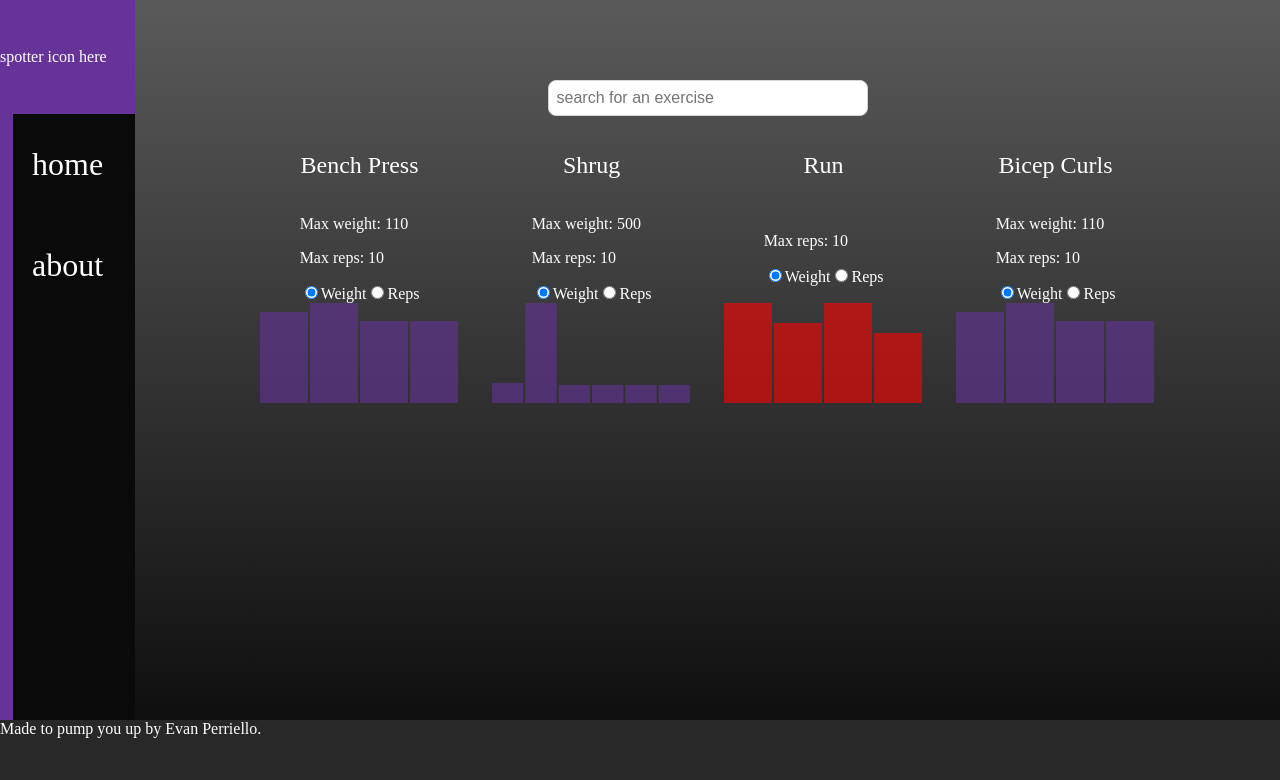
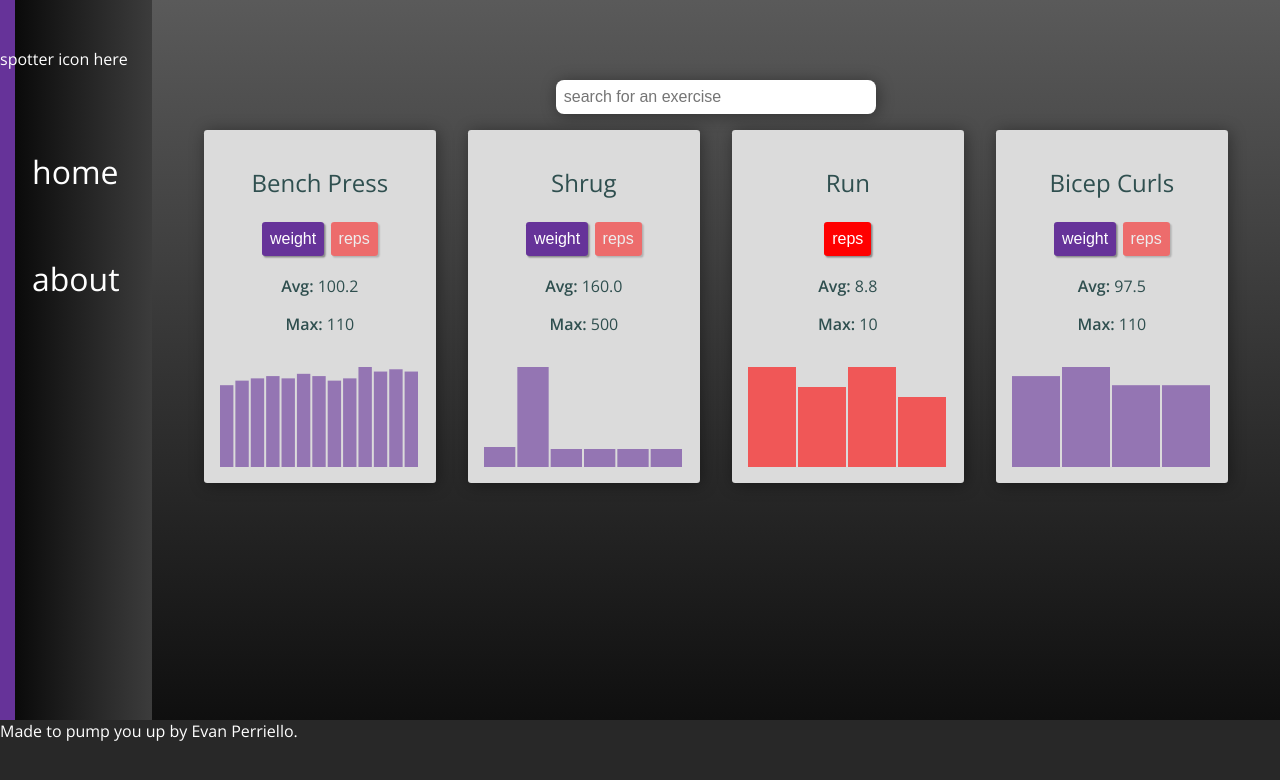
Before and after one commit to evanperriello/spotter, a Vue app: page / in a window 1280 px wide. Shown: the top 780 px of the page. Built offline with nearby package versions, Linux system fonts and the light colour scheme.

Commit message:
resolve jest config error, improve look and feel of bar graph components.

```diff
--- a/jest.config.js
+++ b/jest.config.js
@@ -11,6 +11,6 @@ module.exports = {
   },
   snapshotSerializers: ["jest-serializer-vue"],
   testMatch: [
-    "<rootDir>/(tests/unit/**/*.spec.(js|jsx|ts|tsx)|**/__tests__/*.(js|jsx|ts|tsx))"
+    "**/tests/unit/**/*.spec.(js|jsx|ts|tsx)|**/__tests__/*.(js|jsx|ts|tsx)"
   ]
 };
--- a/public/index.html
+++ b/public/index.html
@@ -6,6 +6,7 @@
   <meta http-equiv="X-UA-Compatible" content="IE=edge">
   <meta name="viewport" content="width=device-width,initial-scale=1.0">
   <link rel="icon" type="image/ico" href="./img/icons/spotter-favicon.ico">
+  <link href="https://fonts.googleapis.com/css?family=Open+Sans:300,400,600" rel="stylesheet">
   <title>spotter</title>
 </head>
 
--- a/src/App.vue
+++ b/src/App.vue
@@ -30,6 +30,7 @@ body {
   margin: 0;
   color: white;
   height: 100%;
+  font-family: "Open Sans", sans-serif;
 }
 .app {
   display: flex;
--- a/src/components/BarGraph.vue
+++ b/src/components/BarGraph.vue
@@ -5,30 +5,36 @@
       :height="chartHeight"
       aria-labelledby="title desc"
       role="img">
-      <title id="title">View your progress in this exercise</title>
+
       <g
         v-for="(set, iterator) in sets"
         :key="set.date"
         class="bar"
-        v-on:hover="focusStats(set.weight)">
+        >
+        <transition name="popup" mode="out-in">
           <rect v-if="viewBy == 'weight'"
               class="weight-bar"
               :width="barWidth"
-              :height="set.weight/divider  * chartHeight"
+              :height="set.weight/divider  * chartHeight + 10"
               :y="chartHeight - (set.weight/divider * chartHeight)"
               :x="iterator*(barWidth + spacer)"
               fill="rebeccapurple"
-              opacity=".6">
+              opacity=".6"
+              :key="name + iterator + 'weight'"
+              >
           </rect>
-          <rect v-if="viewBy == 'reps'"
+          <rect v-else
               class="reps-bar"
               :width="barWidth"
-              :height="set.reps/divider * chartHeight"
+              :height="set.reps/divider * chartHeight + 10"
               :y="chartHeight - (set.reps/divider  * chartHeight)"
               :x="iterator*(barWidth + spacer)"
               fill="red"
-              opacity=".6">
+              opacity=".6"
+              :key="name + iterator + 'reps'"
+              >
           </rect>
+        </transition>
       </g>
     </svg>
 </template>
@@ -42,7 +48,8 @@ export default {
     chartWidth: Number,
     chartHeight: Number,
     spacer: Number,
-    viewBy: String
+    viewBy: String,
+    name: String
   },
   computed: {
     barWidth() {
@@ -53,4 +60,12 @@ export default {
 </script>
 
 <style lang="scss" scoped>
+.popup-enter-active,
+.popup-leave-active {
+  transition: y 0.4s cubic-bezier(0.35, 0.07, 0.53, 1.23);
+}
+.popup-enter,
+.popup-leave-to {
+  y: 100;
+}
 </style>
--- a/src/components/Exercise.vue
+++ b/src/components/Exercise.vue
@@ -3,24 +3,29 @@
     <div class="exercise">
         <h2 class="exercise__title">{{name}}</h2>
         <div class="exercise__stats">
-          <p v-if="maxWeight > 0" class="exercise__mweight">
-            Max weight: {{maxWeight}}
-          </p>
-          <p v-if="maxReps > 0" class="exercise__mreps">Max reps: {{maxReps}}
-          </p>
-          <input
-            type="radio"
-            id="weightView"
-            :value="true"
-            v-model="viewByWeight">
-          <label for="weightView" >Weight</label>
-          <input
-            type="radio"
-            id="repView"
-            :value="false"
-            :checked="graphView === 'reps'"
-            v-model="viewByWeight">
-          <label for="repView">Reps</label>
+          <button v-if="maxWeight !== 0"
+            class="btn btn--view-weight"
+            :class="{'btn--inactive':!viewByWeight}"
+            @click="changeViewBy(true)"
+          >
+            Weight
+          </button>
+          <button v-if="maxReps !== 0"
+            class="btn btn--view-reps"
+            :class="{'btn--inactive':viewByWeight}"
+            @click="changeViewBy(false)"
+          >
+            Reps
+          </button>
+          <div class="exercise__weight" v-if="viewByWeight">
+            <p><span class="exercise__stats-label">Avg:</span> {{avgWeight}}</p>
+            <p> <span class="exercise__stats-label">Max:</span> {{maxWeight}}</p>
+          </div>
+          <div class="exercise__reps" v-else>
+            <p><span class="exercise__stats-label">Avg:</span> {{avgReps}}</p>
+            <p><span class="exercise__stats-label">Max:</span> {{maxReps}}</p>
+          </div>
+
 
         </div>
 
@@ -31,6 +36,7 @@
           :chartHeight="100"
           :spacer="2"
           :viewBy="graphView"
+          :title="name"
           />
     </div>
   </transition>
@@ -44,10 +50,19 @@ function maxValueArrOfObj(arr, property) {
     0
   );
 }
+function avgValueArrOfObj(arr, property) {
+  let total = arr.reduce((accum, curr) => accum + curr[property], 0);
+  return (total / arr.length).toFixed(1);
+}
 export default {
   name: "exercise",
   props: {
     exercise: Object
+  },
+  created() {
+    if (this.maxWeight === 0) {
+      this.viewByWeight = false;
+    }
   },
   data() {
     return { ...this.exercise, viewByWeight: true };
@@ -56,8 +71,14 @@ export default {
     BarGraph
   },
   computed: {
+    avgWeight() {
+      return avgValueArrOfObj(this.sets, "weight");
+    },
     maxWeight() {
       return maxValueArrOfObj(this.sets, "weight");
+    },
+    avgReps() {
+      return avgValueArrOfObj(this.sets, "reps");
     },
     maxReps() {
       return maxValueArrOfObj(this.sets, "reps");
@@ -65,19 +86,36 @@ export default {
     graphView() {
       return this.viewByWeight && this.maxWeight > 0 ? "weight" : "reps";
     }
+  },
+  methods: {
+    changeViewBy(bool) {
+      this.viewByWeight = bool;
+    }
   }
 };
 </script>
 
 <style scoped lang="scss">
 .exercise {
+  background-color: rgb(219, 219, 219);
+  border-radius: 0.2rem;
+  box-shadow: 0.1rem 0.1rem 1rem rgba(0, 0, 0, 0.384);
+  color: darkslategray;
+  padding: 1rem;
   display: flex;
   flex-direction: column;
   align-items: center;
   justify-content: space-between;
   margin: 1rem;
   &__title {
-    font-weight: 300;
+    font-weight: 400;
+  }
+  &__stats {
+    margin-bottom: 1rem;
+    text-align: center;
+  }
+  &__stats-label {
+    font-weight: 600;
   }
 }
 .fade-enter-active,
@@ -89,4 +127,27 @@ export default {
   opacity: 0;
   overflow: hidden;
 }
+.btn {
+  color: white;
+  font-size: 1rem;
+  border: none;
+  border-radius: 0.2rem;
+  box-shadow: 0.1rem 0.1rem 0.1rem rgba(0, 0, 0, 0.384);
+  cursor: pointer;
+  margin: 0.2rem;
+  padding: 0.5rem;
+  text-transform: lowercase;
+  font-weight: 300;
+  transition: all 0.2s;
+
+  &--view-weight {
+    background-color: rgb(102, 51, 153);
+  }
+  &--view-reps {
+    background-color: rgb(255, 0, 0);
+  }
+  &--inactive {
+    opacity: 0.5;
+  }
+}
 </style>
--- a/src/components/SearchInput.vue
+++ b/src/components/SearchInput.vue
@@ -19,11 +19,10 @@ export default {
 <style scoped lang="scss">
 .searchInput {
   border-radius: 0.5rem;
-  width: 50%;
-  box-shadow: none;
-  border: lightgray 0.1rem solid;
+  width: 20rem;
+  box-shadow: 0.1rem 0.1rem 1rem rgba(0, 0, 0, 0.384);
+  border: none;
   padding: 0.5rem;
   font-size: 1rem;
-  width: 20rem;
 }
 </style>
--- a/src/data/mock.js
+++ b/src/data/mock.js
@@ -5,28 +5,19 @@ export default {
         name: "Bench Press",
         preferredMeasure: "distance",
         sets: [
-          {
-            date: "1",
-            weekDay: 1,
-            weight: 100,
-            unit: "lb",
-            reps: 10
-          },
-          {
-            date: "2",
-            weekDay: 1,
-            weight: 110,
-            unit: "lb",
-            reps: 8
-          },
-          {
-            date: "3",
-            weekDay: 1,
-            weight: 90,
-            unit: "lb",
-            reps: 10
-          },
-          { date: "4", weekDay: 1, weight: 90, unit: "lb", reps: 8 }
+          { date: "4", weekDay: 1, weight: 90, unit: "lb", reps: 8 },
+          { date: "4", weekDay: 1, weight: 95, unit: "lb", reps: 8 },
+          { date: "4", weekDay: 1, weight: 97.5, unit: "lb", reps: 8 },
+          { date: "4", weekDay: 1, weight: 100, unit: "lb", reps: 8 },
+          { date: "4", weekDay: 1, weight: 97.5, unit: "lb", reps: 8 },
+          { date: "4", weekDay: 1, weight: 102.5, unit: "lb", reps: 8 },
+          { date: "4", weekDay: 1, weight: 100, unit: "lb", reps: 8 },
+          { date: "4", weekDay: 1, weight: 95, unit: "lb", reps: 8 },
+          { date: "4", weekDay: 1, weight: 97.5, unit: "lb", reps: 8 },
+          { date: "4", weekDay: 1, weight: 110, unit: "lb", reps: 8 },
+          { date: "4", weekDay: 1, weight: 105, unit: "lb", reps: 8 },
+          { date: "4", weekDay: 1, weight: 107.5, unit: "lb", reps: 8 },
+          { date: "4", weekDay: 1, weight: 105, unit: "lb", reps: 8 }
         ]
       },
       {
--- a/src/shared/nav.vue
+++ b/src/shared/nav.vue
@@ -19,7 +19,8 @@ export default {};
   background-image: linear-gradient(
     to right,
     rebeccapurple 10%,
-    rgb(10, 10, 10) 10%
+    rgb(10, 10, 10) 10%,
+    rgb(60, 60, 60)
   );
   &__link {
     color: white;
@@ -35,7 +36,12 @@ export default {};
     background: rebeccapurple;
   }
   &__logo-container {
-    background-color: rebeccapurple;
+    background-image: linear-gradient(
+      to right,
+      rebeccapurple 10%,
+      rgb(10, 10, 10) 10%,
+      rgb(60, 60, 60)
+    );
     width: 100%;
     padding-top: 3rem;
     padding-bottom: 3rem;
```
Also changed, not shown: 1 other file (tests, documents, lock files or other folders).
